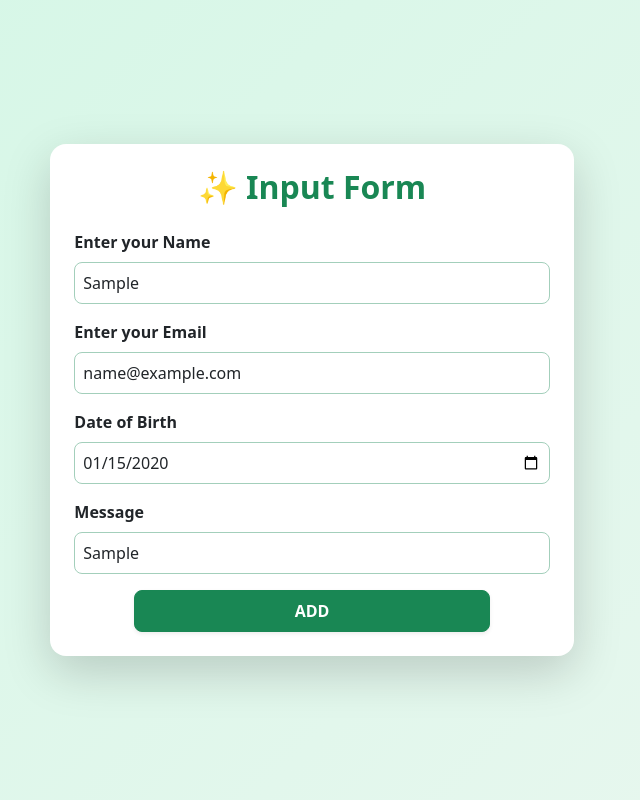
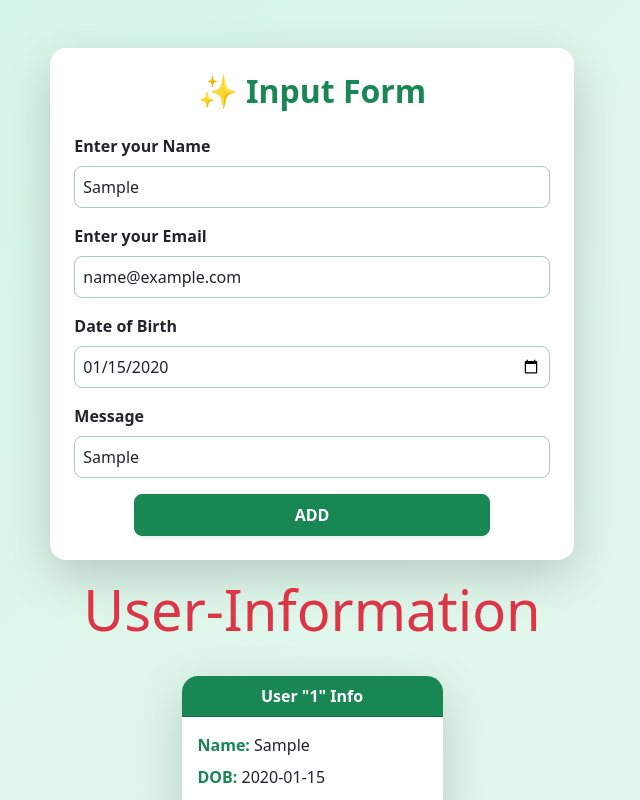
Before and after one commit to Mr-Aqib/ShortCir, a React (Vite) app: page / in a window 1280 px wide. Both pictures are taken after typing "Sample", "name@example.com", "2020-01-15", "Sample" into the empty fields and a click on the button "ADD". Shown: the top 800 px of the page, without its empty margins (328-968 px from the left). Built offline with nearby package versions, Linux system fonts and the light colour scheme.

Commit message:
complete form with user fields and cards

```diff
--- a/src/Form/Form.jsx
+++ b/src/Form/Form.jsx
@@ -1,5 +1,6 @@
 import React, { useState } from "react";
 import toast from "react-hot-toast";
+import FormCard from "./FormCard";
 
 const Form = () => {
   const [field, setField] = useState({
@@ -10,6 +11,7 @@ const Form = () => {
   });
   const [err, setErr] = useState(false);
   const [data, setData] = useState([]);
+
   const { namee, email, dob, message } = field;
 
   const handleChange = (e) => {
@@ -35,13 +37,15 @@ const Form = () => {
       toast.success("Data Inserted");
     }
   };
-
+  const delData = (id) => {
+    const newData = data.filter((item, index) => index !== id);
+    setData(newData);
+  };
   return (
     <>
       <div
-        className="container-fluid d-flex align-items-center justify-content-center py-5"
+        className="container-fluid flex-column d-flex align-items-center justify-content-center py-5"
         style={{
-          minHeight: "100vh",
           background: "linear-gradient(135deg, #d4f7e6, #e9f7ef)",
         }}
       >
@@ -114,6 +118,31 @@ const Form = () => {
             </div>
           </form>
         </div>
+        <div className="my-3 container">
+          {data.length > 0 ? (
+            <h1 className="text-center display-4 text-danger">
+              User-Information
+            </h1>
+          ) : (
+            <h1 className="text-center display-5 text-danger">
+              No User Added Yet
+            </h1>
+          )}
+          <div className="row gap-4 my-3">
+            {data?.map((items, index) => {
+              return (
+                <>
+                  <FormCard
+                    key={index}
+                    deldata={delData}
+                    {...items}
+                    indexx={index}
+                  />
+                </>
+              );
+            })}
+          </div>
+        </div>
       </div>
     </>
   );
--- /dev/null
+++ b/src/Form/FormCard.jsx
@@ -0,0 +1,42 @@
+import React from "react";
+
+const FormCard = ({ namee, dob, message, email, deldata, indexx }) => {
+  const numb = indexx + 1;
+  return (
+    <>
+      <div className="col-lg-3 col-md-6 col-sm-10 my-3 mx-auto">
+        <div className="card shadow-lg border-0 rounded-4 h-100">
+          <div className="card-header bg-success text-white text-center fw-bold rounded-top-4">
+            User <span>"{numb}"</span> Info
+          </div>
+          <div className="card-body d-flex flex-column justify-content-between">
+            <div className="mb-3">
+              <p className="mb-2">
+                <span className="fw-semibold text-success">Name:</span> {namee}
+              </p>
+              <p className="mb-2">
+                <span className="fw-semibold text-success">DOB:</span> {dob}
+              </p>
+              <p className="mb-2">
+                <span className="fw-semibold text-success">Email:</span> {email}
+              </p>
+              <p className="mb-2">
+                <span className="fw-semibold text-success">Message:</span>{" "}
+                {message}
+              </p>
+            </div>
+
+            <button
+              onClick={() => deldata(indexx)}
+              className="btn btn-danger w-75 mx-auto fw-semibold shadow-sm"
+            >
+              Delete
+            </button>
+          </div>
+        </div>
+      </div>
+    </>
+  );
+};
+
+export default FormCard;
```
